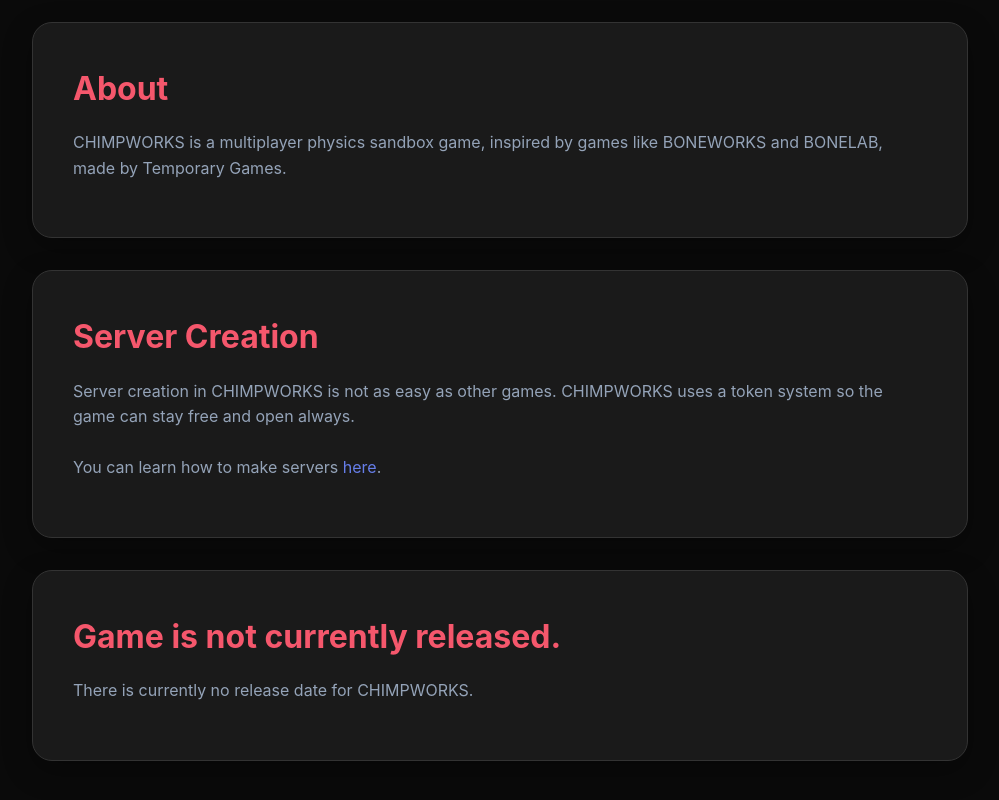
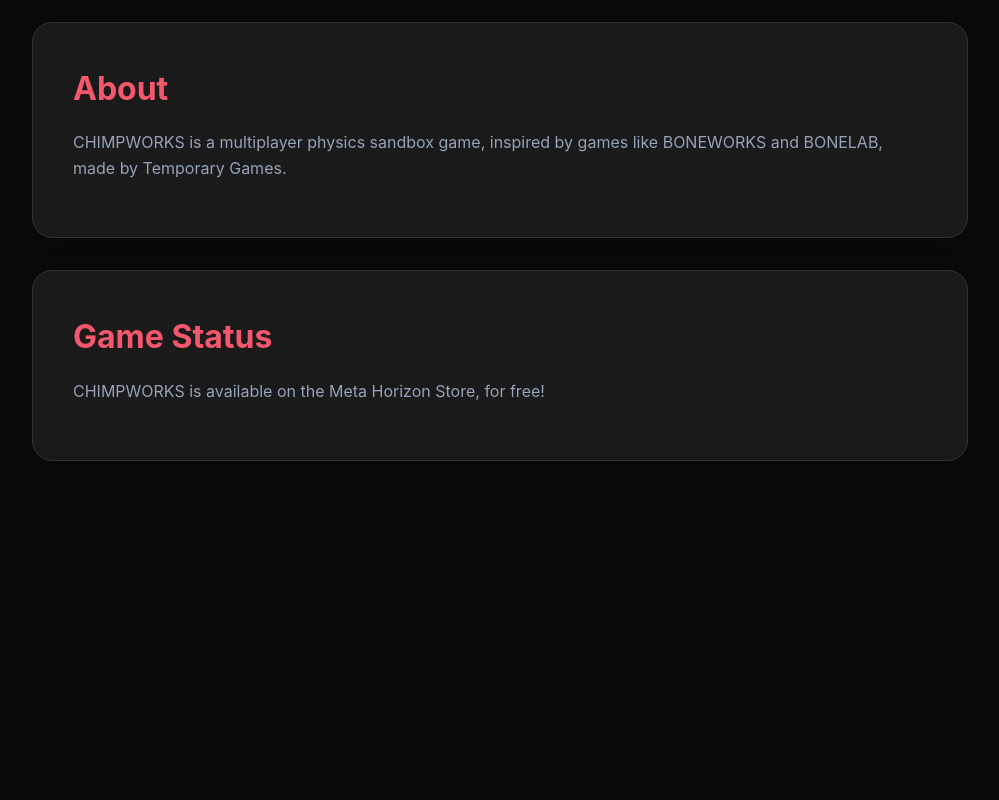
Before and after one commit to TensulStudios/chimpworks, a website: page index.html in a window 1280 px wide. Shown: the part 382-1182 px from the top of the page, without its empty margins (140-1139 px from the left). After the commit the page ends 939 px from the top, so only its background shows below. Drawn offline with Linux system fonts and the light colour scheme.

Commit message:
Update game information in index.html

```diff
--- a/index.html
+++ b/index.html
@@ -408,12 +408,8 @@
       <p>CHIMPWORKS is a multiplayer physics sandbox game, inspired by games like BONEWORKS and BONELAB, made by Temporary Games.</p>
     </section>
     <section class="card">
-      <h2>Server Creation</h2>
-      <p>Server creation in CHIMPWORKS is not as easy as other games. CHIMPWORKS uses a token system so the game can stay free and open always.<br><br>You can learn how to make servers <a id="link" href="https://www.youtube.com/watch?v=GiILayk-CHg">here</a>.</p>
-    </section>
-    <section class="card">
-      <h2>Game is not currently released.</h2>
-      <p>There is currently no release date for CHIMPWORKS.</p>
+      <h2>Game Status</h2>
+      <p>CHIMPWORKS is available on the Meta Horizon Store, for free!</p>
     </section>
   </main>
 </body>
```
